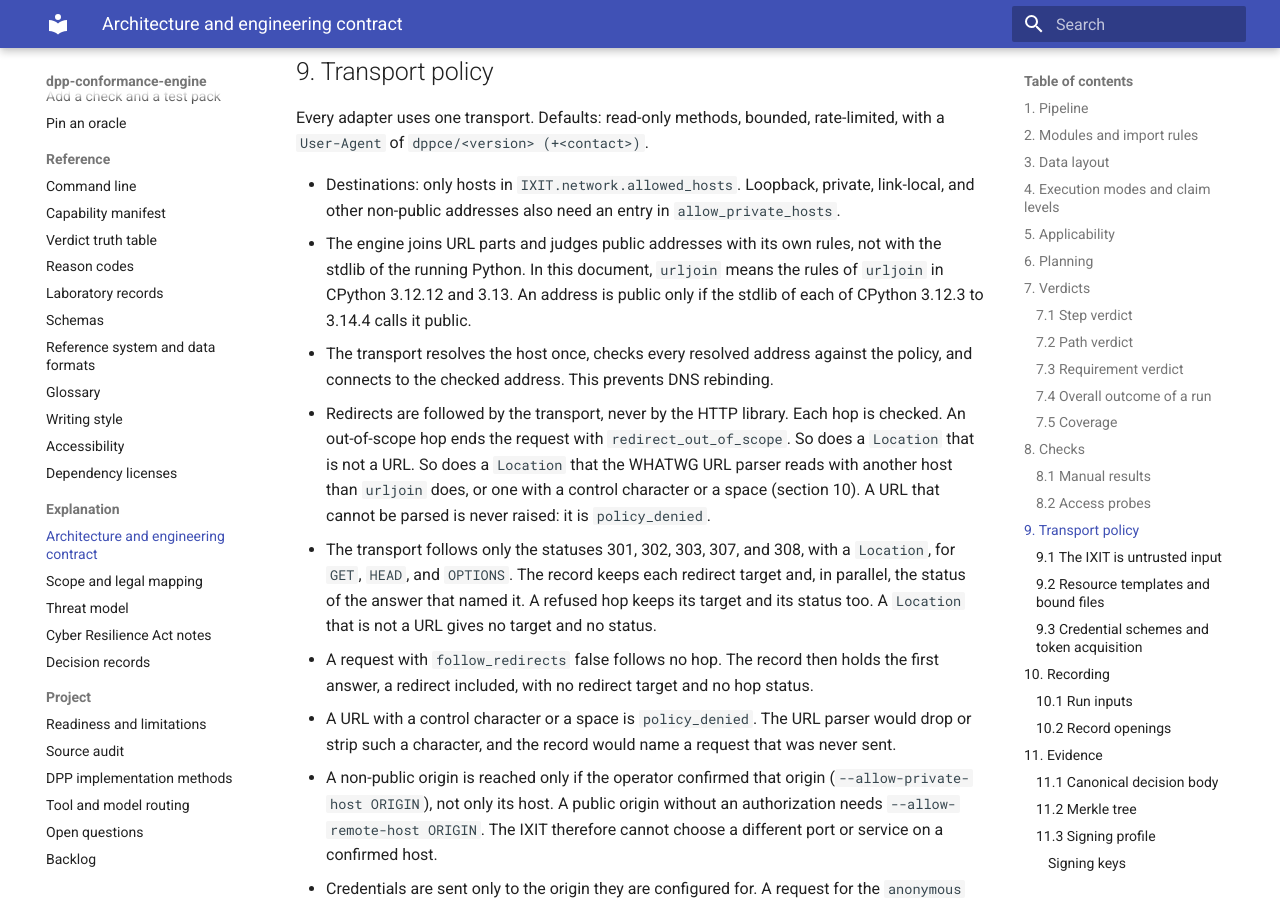
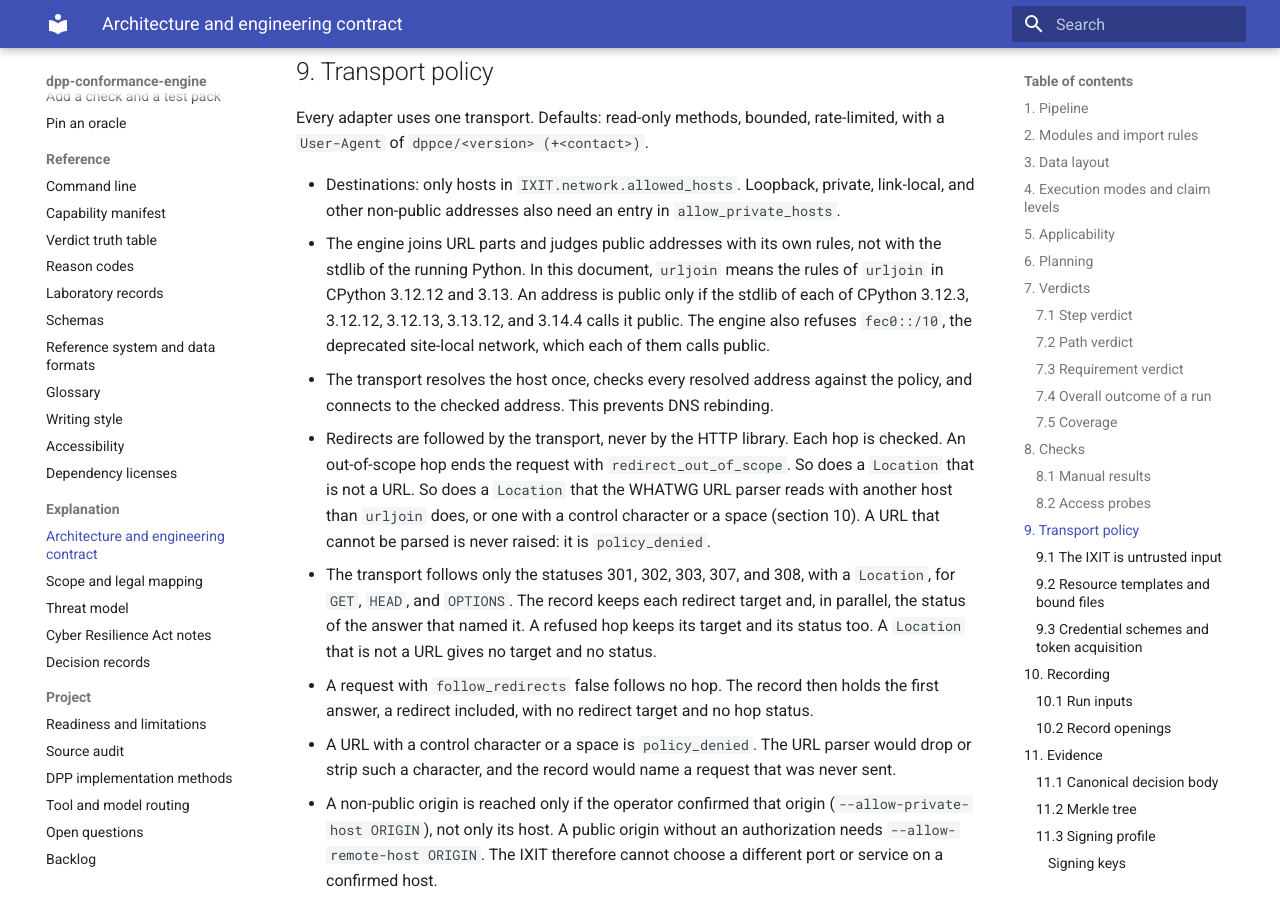
Before and after one commit to hadijannat/dpp-conformance-engine, an MkDocs documentation site: the page built from docs/explanation/architecture.md, in a window 1280 px wide and 900 px high, scrolled down 41783 px. Built offline with MkDocs 1.6.1 and Material for MkDocs 9.7.7, drawn with Linux system fonts in a browser that asks for light colours; the version menu is left out.

Commit message:
docs(architecture): name the five CPython releases of the address rule and the site-local refusal
Only five releases were read, so the sentence names them instead of a
range. It also states that the engine refuses fec0::/10.

Co-Authored-By: Claude Opus 5.5 <noreply@anthropic.com>

```diff
--- a/docs/explanation/architecture.md
+++ b/docs/explanation/architecture.md
@@ -1403,8 +1403,9 @@ Every adapter uses one transport. Defaults: read-only methods, bounded, rate-lim
   other non-public addresses also need an entry in `allow_private_hosts`.
 - The engine joins URL parts and judges public addresses with its own rules, not with the stdlib
   of the running Python. In this document, `urljoin` means the rules of `urljoin` in CPython 3.12.12
-  and 3.13. An address is public only if the stdlib of each of CPython 3.12.3 to 3.14.4 calls it
-  public.
+  and 3.13. An address is public only if the stdlib of each of CPython 3.12.3, 3.12.12, 3.12.13,
+  3.13.12, and 3.14.4 calls it public. The engine also refuses `fec0::/10`, the deprecated site-local
+  network, which each of them calls public.
 - The transport resolves the host once, checks every resolved address against the policy, and
   connects to the checked address. This prevents DNS rebinding.
 - Redirects are followed by the transport, never by the HTTP library. Each hop is checked.
```
